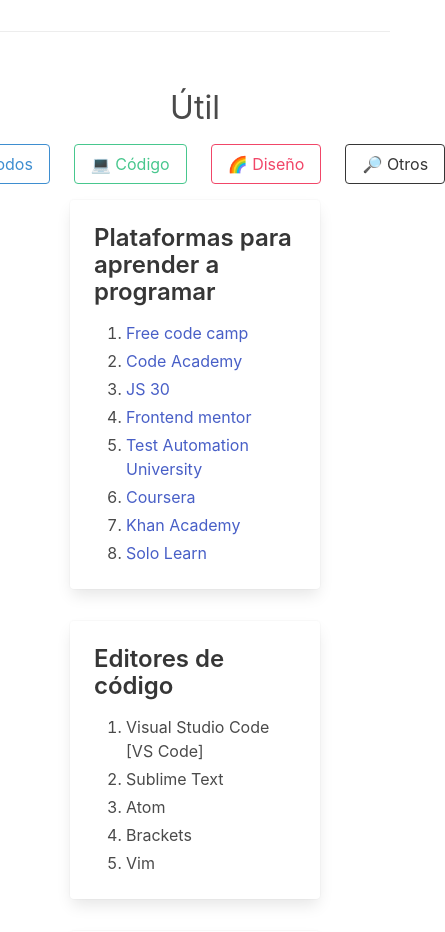
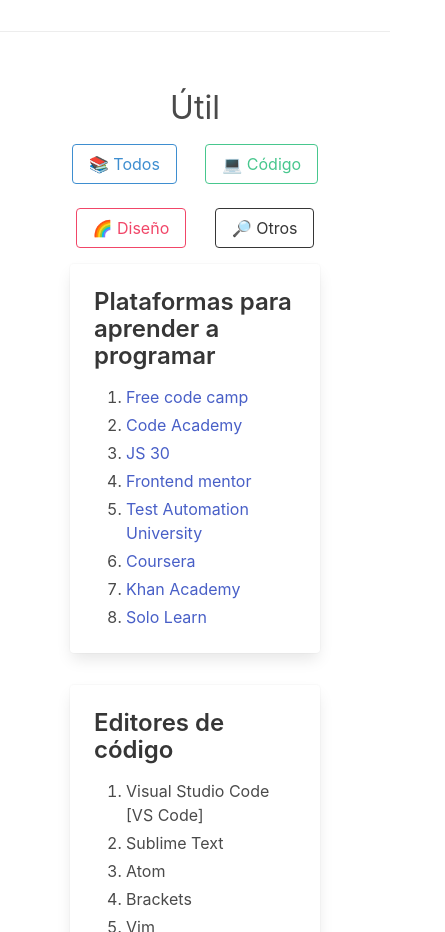
Before and after one commit to jpmoyacastillo/portafolio, a plain HTML site: page index.html in a window 390 px wide. Shown: the part 2400-3332 px from the top of the page, 445 px wide, since content can reach past the window. Drawn offline with nearby package versions, Linux system fonts and the light colour scheme; a script that the page names is missing.

Commit message:
Solucionado problema del filtro en mobile

```diff
--- a/index.html
+++ b/index.html
@@ -80,6 +80,15 @@
   }
 
   /* footer */
+  /* media queries */
+  @media screen and (max-width:531px) {
+    .filter-buttons {
+      display: block;
+      margin: auto;
+      width: 90%;
+      text-align: center;
+    }
+  }
 </style>
 
 <body>
```
